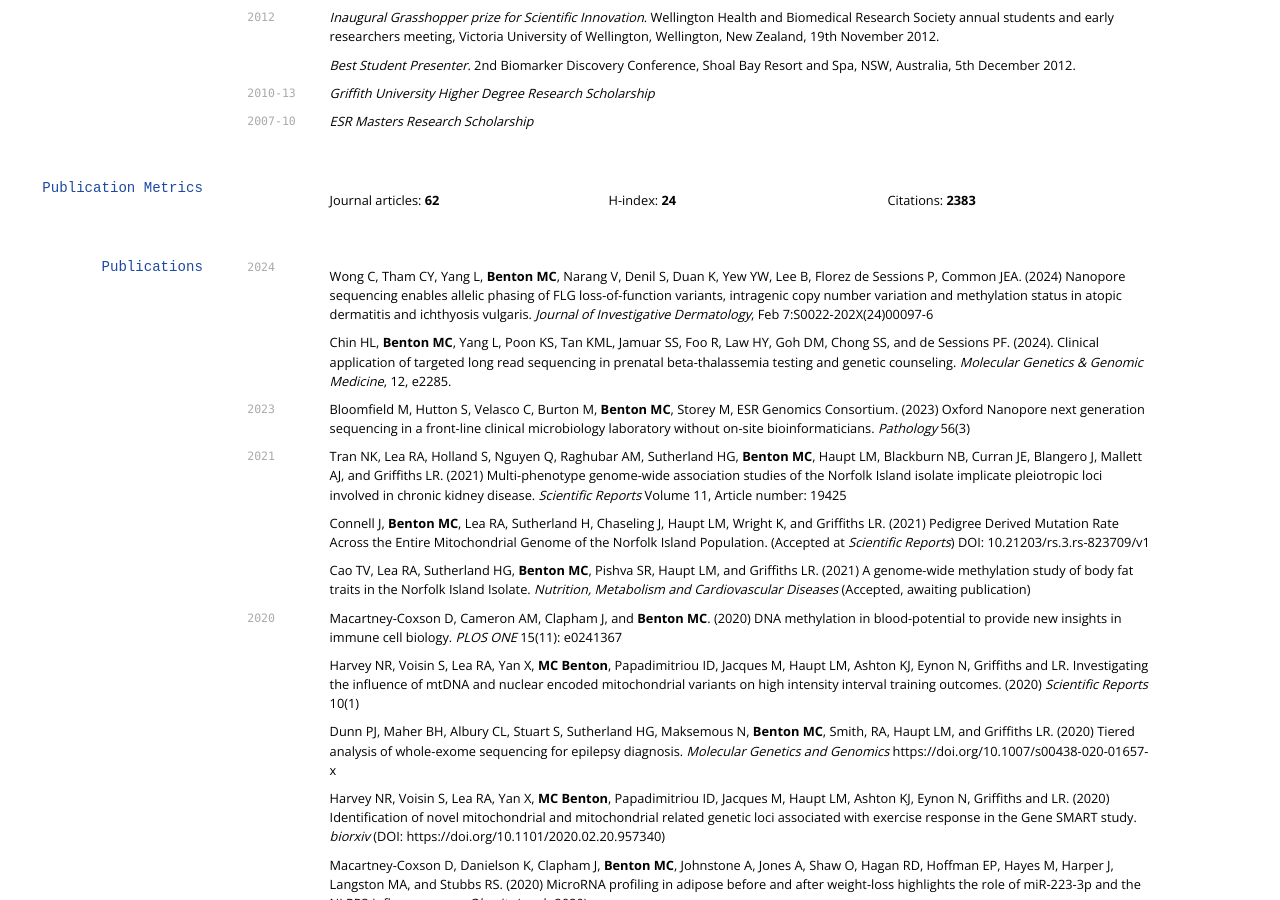
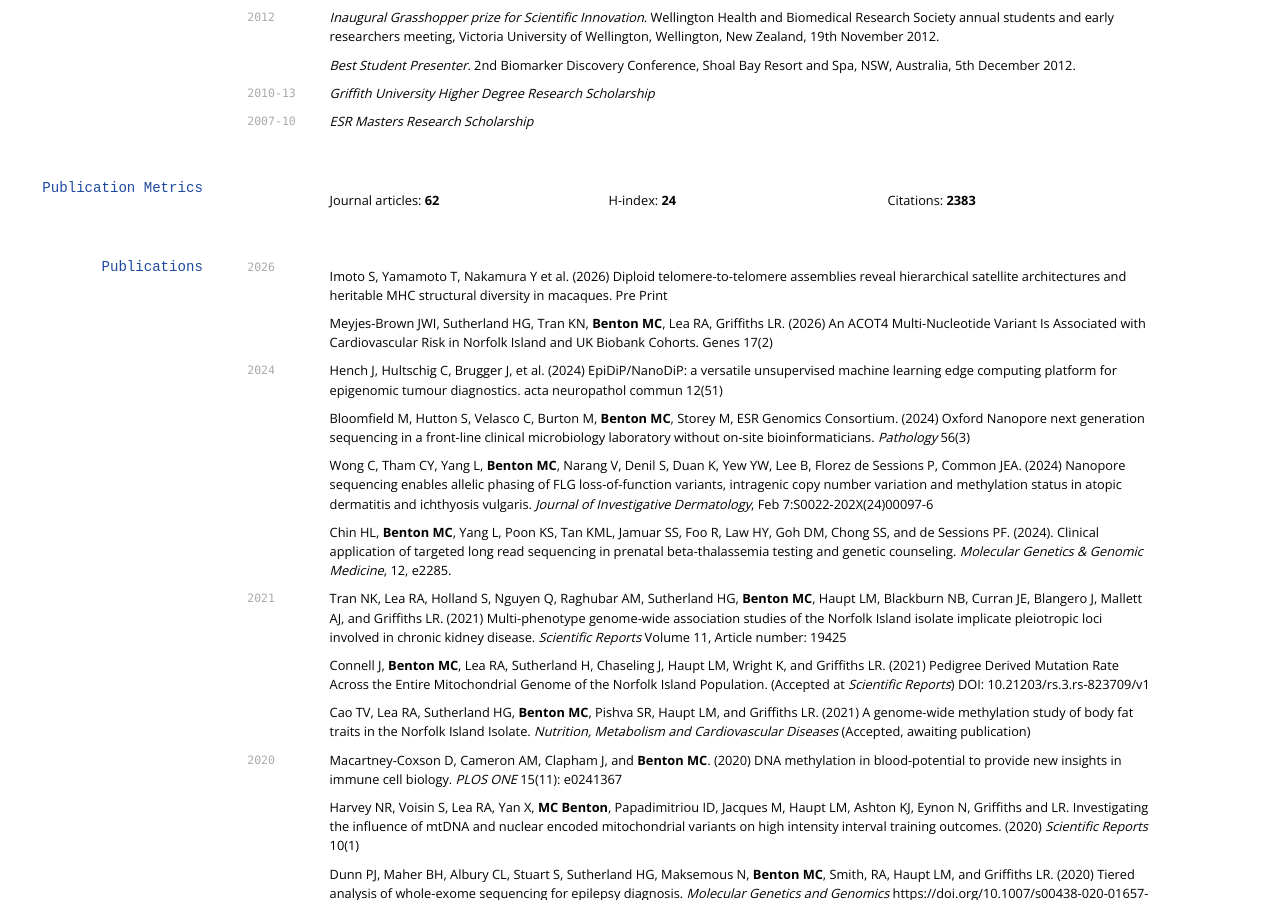
Before and after one commit to sirselim/Miles_CV, a Jekyll site: the page built from index.md, in a window 1280 px wide and 900 px high, scrolled down 1801 px. Built offline with Jekyll 4.4.1, drawn with Linux system fonts in a browser that asks for light colours; some web fonts are replaced.

Commit message:
Aug 2026 CV update

```diff
--- a/index.md
+++ b/index.md
@@ -198,15 +198,21 @@ A course designed to walk Research Supervisors through the frameworks and pragma
 
 <!-- ### Journals -->
 
+`2026`
+
+Imoto S, Yamamoto T, Nakamura Y et al. (2026) Diploid telomere-to-telomere assemblies reveal hierarchical satellite architectures and heritable MHC structural diversity in macaques. Pre Print
+
+Meyjes-Brown JWI, Sutherland HG, Tran KN, **Benton MC**, Lea RA, Griffiths LR. (2026) An ACOT4 Multi-Nucleotide Variant Is Associated with Cardiovascular Risk in Norfolk Island and UK Biobank Cohorts. Genes 17(2)
+
 `2024`
+
+Hench J, Hultschig C, Brugger J, et al. (2024) EpiDiP/NanoDiP: a versatile unsupervised machine learning edge computing platform for epigenomic tumour diagnostics. acta neuropathol commun 12(51)
+
+Bloomfield M, Hutton S, Velasco C, Burton M, **Benton MC**, Storey M, ESR Genomics Consortium. (2024) Oxford Nanopore next generation sequencing in a front-line clinical microbiology laboratory without on-site bioinformaticians. *Pathology* 56(3)
 
 Wong C, Tham CY, Yang L, **Benton MC**, Narang V, Denil S, Duan K, Yew YW, Lee B, Florez de Sessions P, Common JEA. (2024) Nanopore sequencing enables allelic phasing of FLG loss-of-function variants, intragenic copy number variation and methylation status in atopic dermatitis and ichthyosis vulgaris. *Journal of Investigative Dermatology*, Feb 7:S0022-202X(24)00097-6
 
 Chin HL, **Benton MC**, Yang L, Poon KS, Tan KML, Jamuar SS, Foo R, Law HY, Goh DM, Chong SS, and de Sessions PF. (2024). Clinical application of targeted long read sequencing in prenatal beta-thalassemia testing and genetic counseling. *Molecular Genetics & Genomic Medicine*, 12, e2285.
-
-`2023`
-
-Bloomfield M, Hutton S, Velasco C, Burton M, **Benton MC**, Storey M, ESR Genomics Consortium. (2023) Oxford Nanopore next generation sequencing in a front-line clinical microbiology laboratory without on-site bioinformaticians. *Pathology* 56(3)
 
 `2021`
 
```
